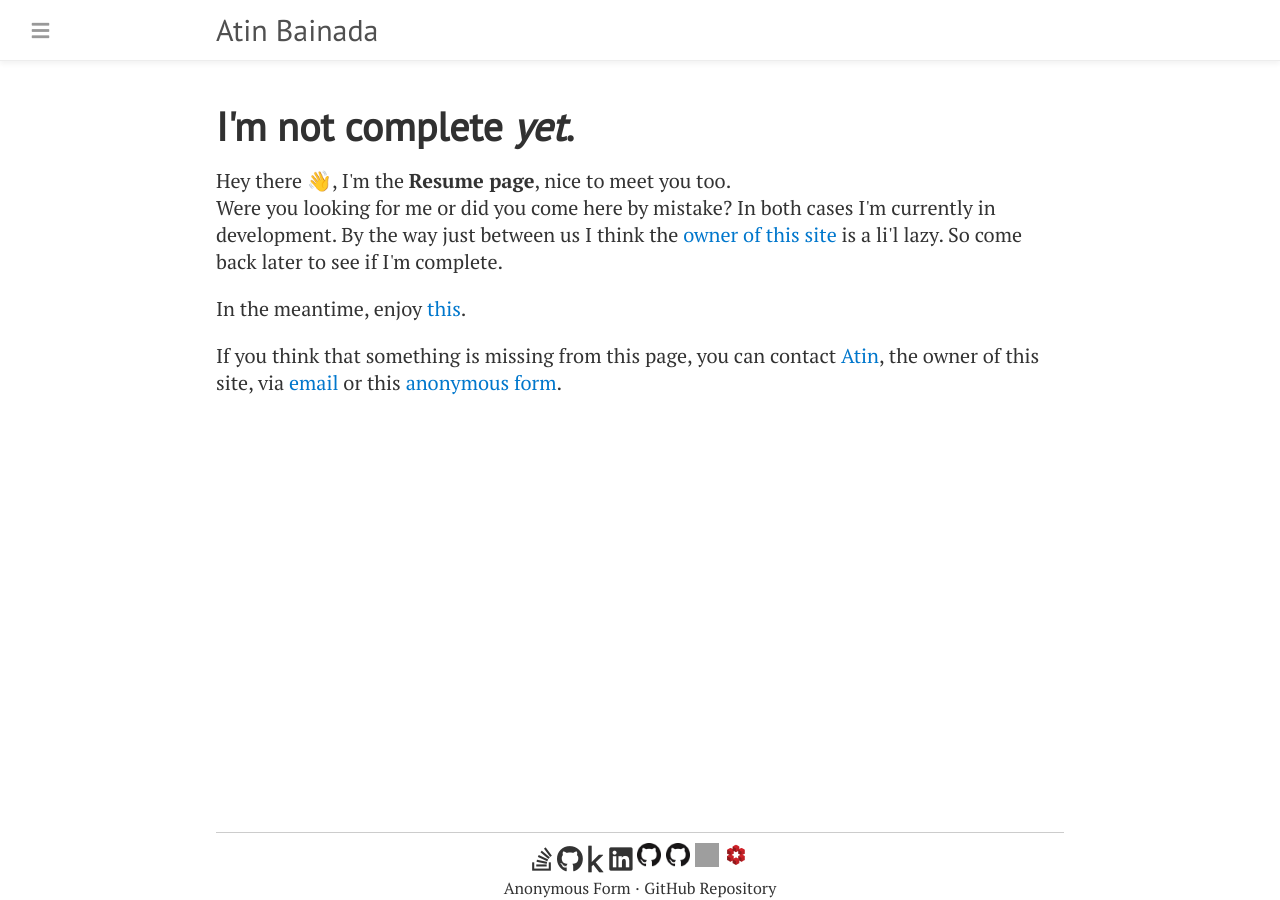
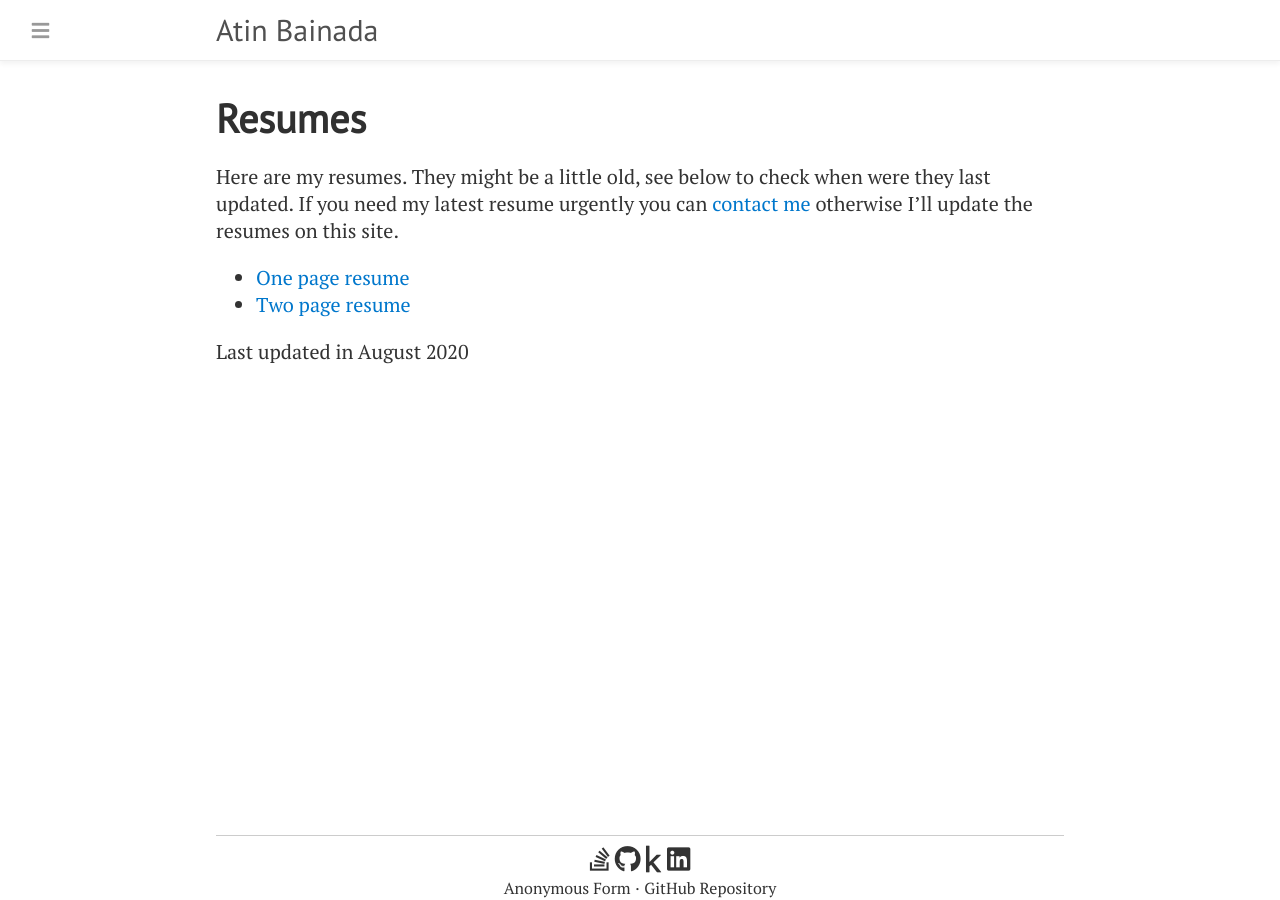
Before and after one commit to LeoAB10/LeoAB10.github.io, a Jekyll site: the page built from resume/index.md, in a window 1280 px wide. Built offline with Jekyll 4.4.1, drawn with Linux system fonts in a browser that asks for light colours; nearby versions of some CDN libraries; emoji names are drawn with the system emoji font; grey boxes are pictures that could not be loaded.

Commit message:
more changes

```diff
--- a/_config.yml
+++ b/_config.yml
@@ -56,8 +56,4 @@
 # highlighter:         rogue
 # permalink:           pretty
 # paginate:            5
-# paginate_path:       "/blog/page:num/"
-# plugins:
-#   - jekyll-paginate
-# gems:
-#     - jekyll-redirect-from
+# paginate_path:       "/blog/page:num/"s
--- a/_includes/footer.html
+++ b/_includes/footer.html
@@ -5,12 +5,8 @@
     <i class="fab fa-github fa-lg"></i>
     <i class="fab fa-kaggle fa-lg"></i>
     <i class="fab fa-linkedin fa-lg"></i>
-    {% for link in site.social-links %}
-    <a href="{{ link.url | relative_url }}">
-      <img src="{{ link.icon | relative_url }}" width="24px" height="24px" />
-    </a>
-    {% endfor %}
   </div>
+
   <div class="footer-links">
     <a href="{{ site.anon-form }}" target="_blank">
       <span style="font-size: medium">Anonymous Form</span>
--- a/assets/css/main.scss
+++ b/assets/css/main.scss
@@ -8,4 +8,4 @@
 // @import "poole";
 @import "syntax";
 @import "themes";
-@import "custom";
+@import "misc";
--- a/resume/index.md
+++ b/resume/index.md
@@ -1,4 +1,11 @@
 ---
-layout: dev
-title: Resume
+layout: page
+title: Resumes
 ---
+
+Here are my resumes. They might be a little old, see below to check when were they last updated. If you need my latest resume urgently you can [contact me](mailto:atinbainada1710@gmail.com) otherwise I'll update the resumes on this site.
+
+- [One page resume](./1pg.pdf){:target="blank"}
+- [Two page resume](./2pg.pdf){:target="blank"}
+
+Last updated in August 2020
```
Also changed, not shown: 404.md (+0 -4 lines), about/index.md (+1 -1 lines), _sass/misc.scss (renamed from _sass/custom.scss).
